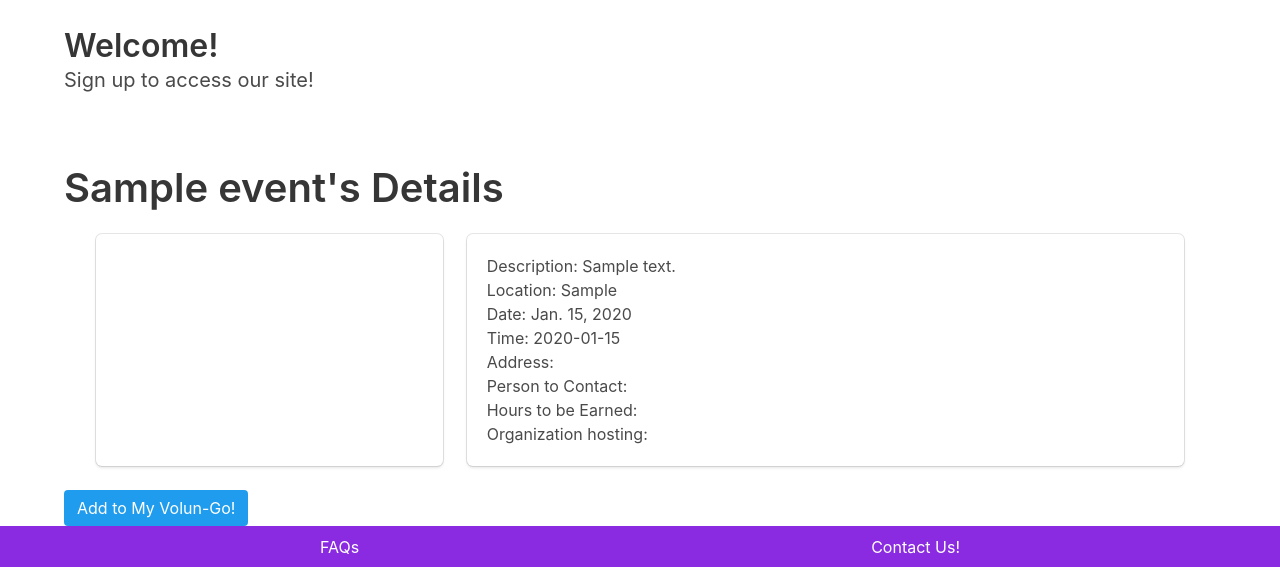
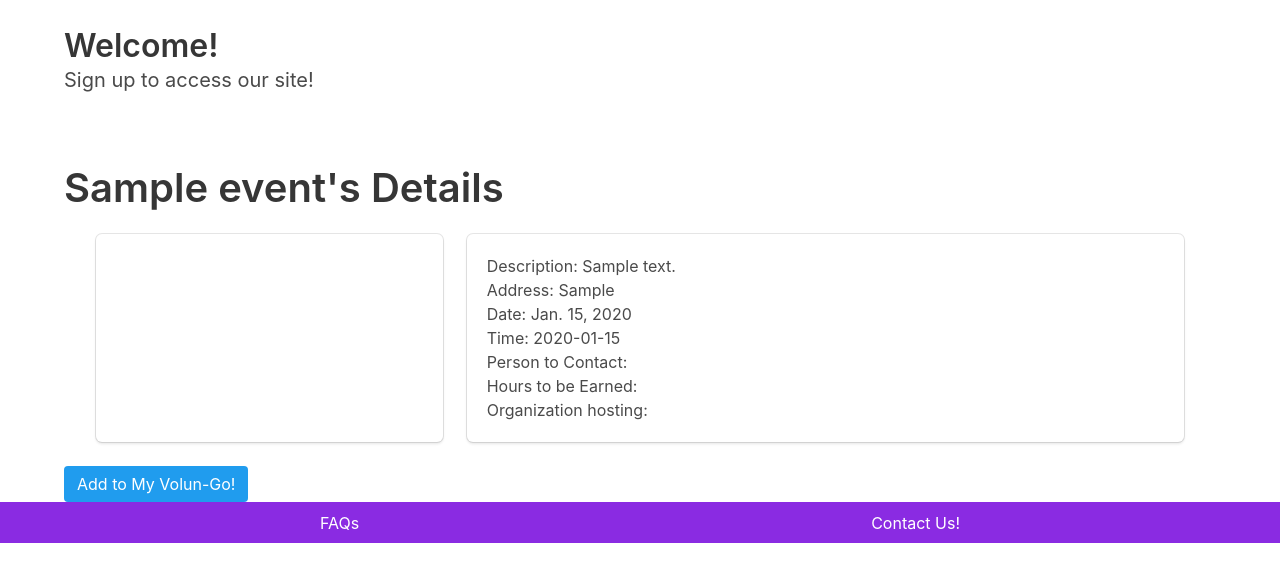
Before and after one commit to bethsmith0623/Volun_Go, a Django app: page /events/1/ in a window 1280 px wide. Shown: the part 383-950 px from the top of the page. After the commit the page ends 926 px from the top, so only its background shows below. Run offline with Django 3.2, Linux system fonts and the light colour scheme; tables that the repository leaves empty hold one stand-in row (values such as "Sample post"); some libraries are stand-ins or nearby versions.

Commit message:
fixed form

```diff
--- a/main_app/templates/events/evt-detail.html
+++ b/main_app/templates/events/evt-detail.html
@@ -11,10 +11,9 @@
             <div class="tile is-parent">
                 <ul class="tile is-child box">
                     <li>Description: {{event.description}}</li>
-                    <li>Location: {{event.location}}</li>
+                    <li>Address: {{event.location}}</li>
                     <li>Date: {{event.date}}</li>
                     <li>Time: {{event.time}}</li>
-                    <li>Address: </li>
                     <li>Person to Contact: </li>
                     <li>Hours to be Earned: </li>
                     <li>Organization hosting:</li>
```
